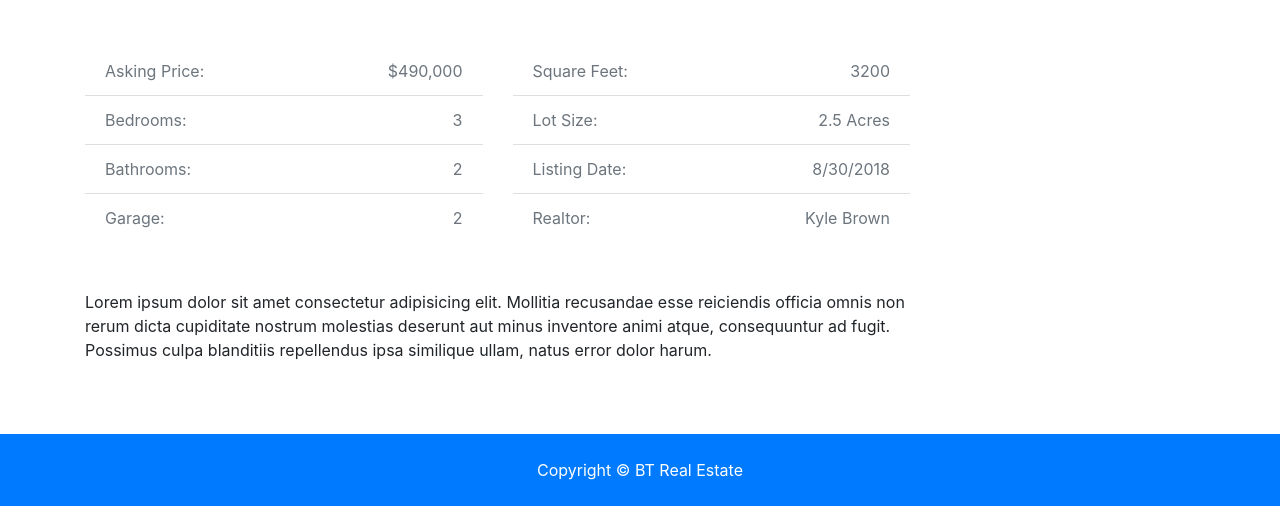
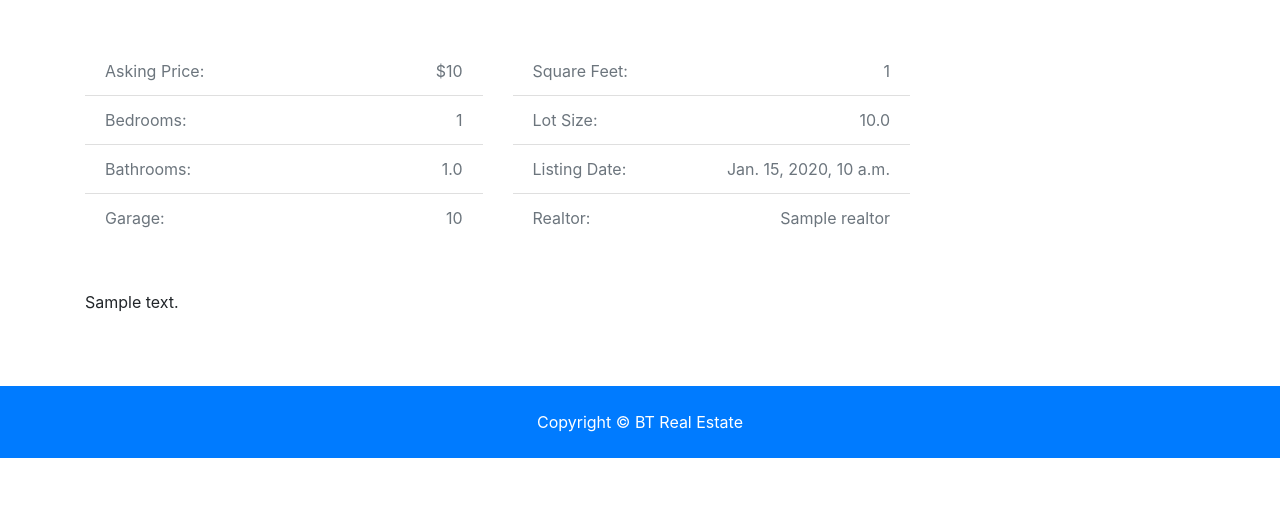
Before and after one commit to nunesxd/18---Django---Dev-to-Prod, a Django app: page /listings/1 in a window 1280 px wide. Shown: the part 1167-1673 px from the top of the page. After the commit the page ends 1625 px from the top, so only its background shows below. Run offline with Django 3.2, Linux system fonts and the light colour scheme; tables that the repository leaves empty hold one stand-in row (values such as "Sample post"); grey boxes marked "Sample" are stand-in pictures; some libraries are stand-ins or nearby versions.

Commit message:
Alteração do template de 'listing'

```diff
--- a/listings/views.py
+++ b/listings/views.py
@@ -1,4 +1,4 @@
-from django.shortcuts import render
+from django.shortcuts import get_object_or_404, render
 from django.core.paginator import EmptyPage, PageNotAnInteger, Paginator
 from .models import Listing
 
@@ -20,7 +20,22 @@ def index(request):
 
 
 def listing(request, listing_id):
-    return render(request, 'listings/listing.html')
+    listing = get_object_or_404(Listing, pk=listing_id)
+
+    # Como cada imóvel pode, ou não, ter as 6 fotos possíveis, pensamos em verificar inicialmente no BD e depois passar o objeto para o template, de forma separada do listing.
+    other_photos = []
+    for n in range(1, 7):
+        try:
+            other_photos.append(getattr(listing, f'photo_{n}').url)
+        except ValueError:
+            continue
+
+    context = {
+        "listing": listing,
+        "other_photos": other_photos
+    }
+
+    return render(request, 'listings/listing.html', context)
 
 
 def search(request):
--- a/templates/listings/listing.html
+++ b/templates/listings/listing.html
@@ -1,5 +1,6 @@
 {% extends 'base.html' %}
 {% load static %}
+{% load humanize %}
 
 {% block content %}
 
@@ -7,9 +8,9 @@
     <div class="container">
       <div class="row text-center">
         <div class="col-md-12">
-          <h1 class="display-4">45 Drivewood Circle</h1>
+          <h1 class="display-4">{{ listing.title }}</h1>
           <p class="lead">
-            <i class="fas fa-map-marker"></i> Norwood MA, 02062</p>
+            <i class="fas fa-map-marker"></i> {{ listing.city }} {{ listing.state }}, {{ listing.zipcode }}</p>
         </div>
       </div>
     </div>
@@ -26,7 +27,7 @@
           <li class="breadcrumb-item">
             <a href="{% url 'listings' %}">Listings</a>
           </li>
-          <li class="breadcrumb-item active">42 Drivewood Circle</li>
+          <li class="breadcrumb-item active">{{ listing.title }}</li>
         </ol>
       </nav>
     </div>
@@ -39,39 +40,18 @@
       <div class="row">
         <div class="col-md-9">
           <!-- Home Main Image -->
-          <img src="assets/img/homes/home-1.jpg" alt="" class="img-main img-fluid mb-3">
+          <img src="{{ listing.photo_main.url }}" alt="" class="img-main img-fluid mb-3">
           <!-- Thumbnails -->
           <div class="row mb-5 thumbs">
-            <div class="col-md-2">
-              <a href="assets/img/homes/home-inside-1.jpg" data-lightbox="home-images">
-                <img src="assets/img/homes/home-inside-1.jpg" alt="" class="img-fluid">
-              </a>
-            </div>
-            <div class="col-md-2">
-              <a href="assets/img/homes/home-inside-2.jpg" data-lightbox="home-images">
-                <img src="assets/img/homes/home-inside-2.jpg" alt="" class="img-fluid">
-              </a>
-            </div>
-            <div class="col-md-2">
-              <a href="assets/img/homes/home-inside-3.jpg" data-lightbox="home-images">
-                <img src="assets/img/homes/home-inside-3.jpg" alt="" class="img-fluid">
-              </a>
-            </div>
-            <div class="col-md-2">
-              <a href="assets/img/homes/home-inside-4.jpg" data-lightbox="home-images">
-                <img src="assets/img/homes/home-inside-4.jpg" alt="" class="img-fluid">
-              </a>
-            </div>
-            <div class="col-md-2">
-              <a href="assets/img/homes/home-inside-5.jpg" data-lightbox="home-images">
-                <img src="assets/img/homes/home-inside-5.jpg" alt="" class="img-fluid">
-              </a>
-            </div>
-            <div class="col-md-2">
-              <a href="assets/img/homes/home-inside-6.jpg" data-lightbox="home-images">
-                <img src="assets/img/homes/home-inside-6.jpg" alt="" class="img-fluid">
-              </a>
-            </div>
+
+            {% for photo in other_photos %}
+              <div class="col-md-2">
+                <a href="{{ photo }}" data-lightbox="home-images">
+                  <img src="{{ photo }}" alt="" class="img-fluid">
+                </a>
+              </div>
+            {% endfor %}
+
           </div>
           <!-- Fields -->
           <div class="row mb-5 fields">
@@ -79,20 +59,19 @@
               <ul class="list-group list-group-flush">
                 <li class="list-group-item text-secondary">
                   <i class="fas fa-money-bill-alt"></i> Asking Price:
-                  <span class="float-right">$490,000</span>
+                  <span class="float-right">${{ listing.price | intcomma }}</span>
                 </li>
                 <li class="list-group-item text-secondary">
                   <i class="fas fa-bed"></i> Bedrooms:
-                  <span class="float-right">3</span>
+                  <span class="float-right">{{ listing.bedrooms }}</span>
                 </li>
                 <li class="list-group-item text-secondary">
                   <i class="fas fa-bath"></i> Bathrooms:
-                  <span class="float-right">2</span>
+                  <span class="float-right">{{ listing.bathrooms }}</span>
                 </li>
                 <li class="list-group-item text-secondary">
                   <i class="fas fa-car"></i> Garage:
-                  <span class="float-right">2
-                  </span>
+                  <span class="float-right">{{ listing.garage }}</span>
                 </li>
               </ul>
             </div>
@@ -100,43 +79,37 @@
               <ul class="list-group list-group-flush">
                 <li class="list-group-item text-secondary">
                   <i class="fas fa-th-large"></i> Square Feet:
-                  <span class="float-right">3200</span>
+                  <span class="float-right">{{ listing.sqft }}</span>
                 </li>
                 <li class="list-group-item text-secondary">
                   <i class="fas fa-square"></i> Lot Size:
-                  <span class="float-right">2.5 Acres
-                  </span>
+                  <span class="float-right">{{ listing.lot_size }}</span>
                 </li>
                 <li class="list-group-item text-secondary">
                   <i class="fas fa-calendar"></i> Listing Date:
-                  <span class="float-right">8/30/2018</span>
+                  <span class="float-right">{{ listing.list_date }}</span>
                 </li>
                 <li class="list-group-item text-secondary">
                   <i class="fas fa-bed"></i> Realtor:
-                  <span class="float-right">Kyle Brown
-                  </span>
+                  <span class="float-right">{{ listing.realtor }}</span>
                 </li>
-
-
               </ul>
             </div>
           </div>
-
           <!-- Description -->
           <div class="row mb-5">
             <div class="col-md-12">
-              Lorem ipsum dolor sit amet consectetur adipisicing elit. Mollitia recusandae esse reiciendis officia omnis non rerum dicta
-              cupiditate nostrum molestias deserunt aut minus inventore animi atque, consequuntur ad fugit. Possimus culpa
-              blanditiis repellendus ipsa similique ullam, natus error dolor harum.
+              {{ listing.description }}
             </div>
           </div>
         </div>
+        <!-- Realtor Card -->
         <div class="col-md-3">
           <div class="card mb-3">
-            <img class="card-img-top" src="assets/img/realtors/kyle.jpg" alt="Seller of the month">
+            <img class="card-img-top" src="{{ listing.realtor.photo.url }}" alt="">
             <div class="card-body">
               <h5 class="card-title">Property Realtor</h5>
-              <h6 class="text-secondary">Kyle Brown</h6>
+              <h6 class="text-secondary">{{ listing.realtor }}</h6>
             </div>
           </div>
           <button class="btn-primary btn-block btn-lg" data-toggle="modal" data-target="#inquiryModal">Make An Inquiry</button>
--- a/tutorial.txt
+++ b/tutorial.txt
@@ -136,3 +136,8 @@ Podemos realizar o looping para determinar a quantidade de páginas necessárias
 -- [ORM].objects.order_by(-[campo_de_data])[:3]
 
 >>> Agora iremos atualizar no template do 'about.html', com as informações do vendedor do mês, então precisamos do modelo dos 'realtors' dentro do app 'pages'. O código segue o mesmo esquema que anteriormente.
+
+>>> O próximo template a ser alterado é o do 'listing', no singular. Como podemos passar o ID do listing que queremos por URL, foi interessante utilizarmos o método do Django abaixo, pois caso entremos com um ID inexistente, a página não será carregada:
+-- get_object_or_404([modelo], pk=[id, ou chave])
+Como cada imóvel pode ter ou não as 6 fotos possíveis, resolvemos criar um segundo objeto contendo estas fotos e passá-las pelo 'context' ao template. Ao invés de fazer um 'if' para cada foto. Cabe ressaltar que usamos o método do próprio Python para isso, que nos permite obter a 'url' da photo:
+-- getattr([modelo], [coluna desejada]).url
```
